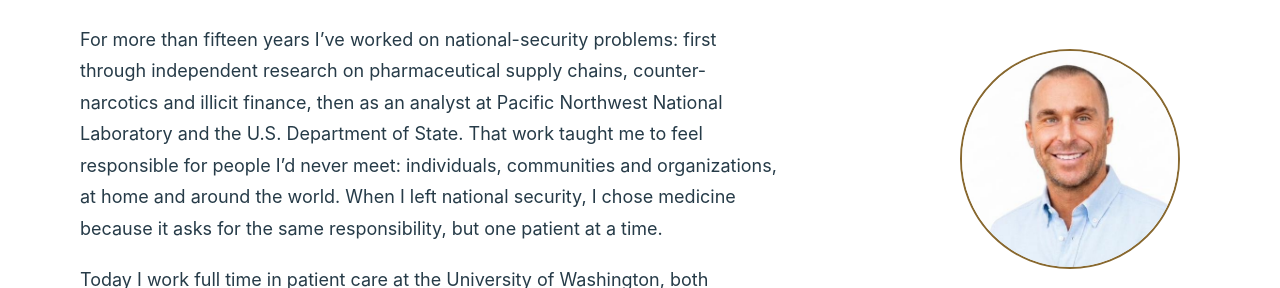
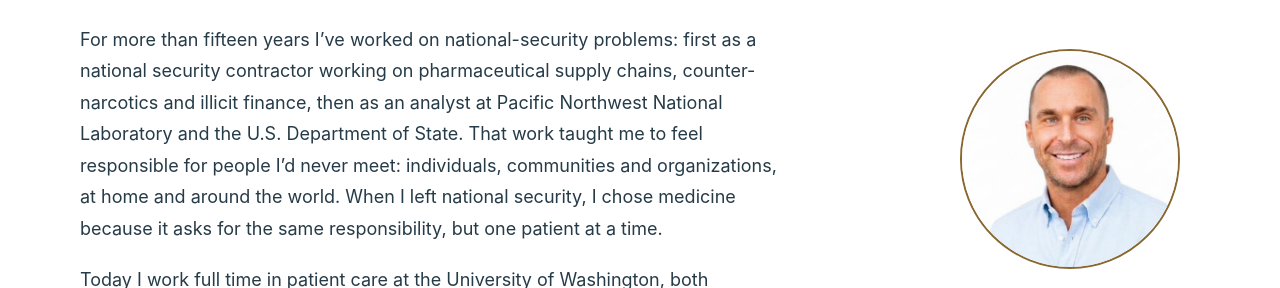
Before and after one commit to collingeorge/CM-2026, a plain HTML site: page index.html in a window 1280 px wide. Shown: the part 295-583 px from the top of the page. Drawn offline with Linux system fonts and the light colour scheme.

Commit message:
2010–2015 described as national security contractor work
About → Professional background: "National Security Contractor,
self-employed (2010–2015): counter-narcotics analysis supporting the DEA
and ICE." Hero and About "Why medicine": "first as a national security
contractor working on …" instead of "first through independent research
on …".

Co-Authored-By: Claude Opus 5.5 <noreply@anthropic.com>
Claude-Session: https://claude.ai/code/session_01PQWM5xbTHwqx2dJoYsko66

```diff
--- a/index.html
+++ b/index.html
@@ -29,7 +29,7 @@
 <section class="intro-hero container" id="top" aria-labelledby="hero-title">
 <div class="hero-copy">
 <h1 id="hero-title">Serving people, one patient at a time.</h1>
-<p class="lead">For more than fifteen years I’ve worked on national-security problems: first through independent research on pharmaceutical supply chains, counter-narcotics and illicit finance, then as an analyst at Pacific Northwest National Laboratory and the U.S. Department of State. That work taught me to feel responsible for people I’d never meet: individuals, communities and organizations, at home and around the world. When I left national security, I chose medicine because it asks for the same responsibility, but one patient at a time.</p>
+<p class="lead">For more than fifteen years I’ve worked on national-security problems: first as a national security contractor working on pharmaceutical supply chains, counter-narcotics and illicit finance, then as an analyst at Pacific Northwest National Laboratory and the U.S. Department of State. That work taught me to feel responsible for people I’d never meet: individuals, communities and organizations, at home and around the world. When I left national security, I chose medicine because it asks for the same responsibility, but one patient at a time.</p>
 <p class="lead">Today I work full time in patient care at the University of Washington, both alongside doctors and nurses and independently within my role, and I’m completing my pre-medical coursework. I’ve been inspired by the physicians and nurses I’ve worked beside, and by the ones who have cared for me as a patient. This site is where I learn in the open, and where I try to give something back.</p>
 <div class="actions"><a class="button button-primary" href="https://collinbgeorge.com/about">About me <span aria-hidden="true">→</span></a><a class="button button-secondary" href="#work">What I’ve built <span aria-hidden="true">↓</span></a><a class="button button-secondary" href="https://mcat.collinbgeorge.com/">MCAT study app <span aria-hidden="true">↗</span></a></div>
 </div>
```
Also changed, not shown: 1 other file.
